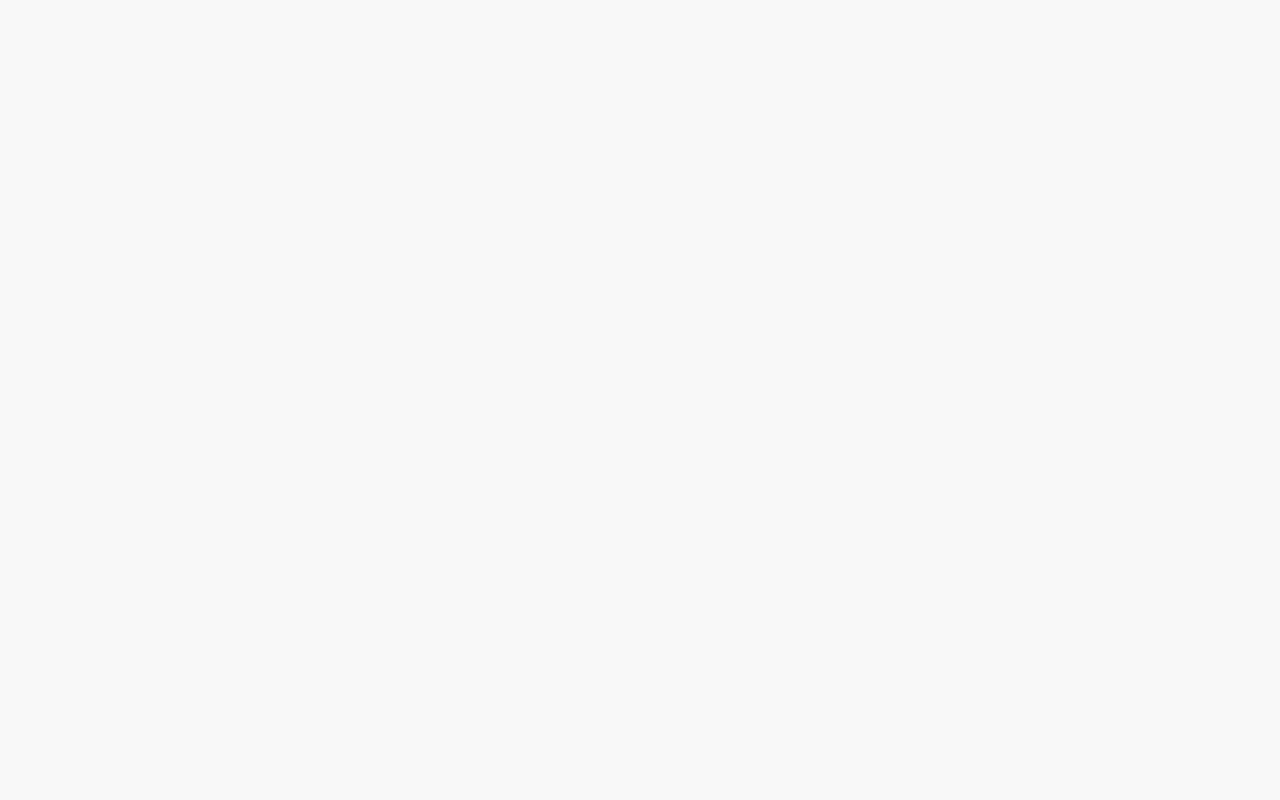
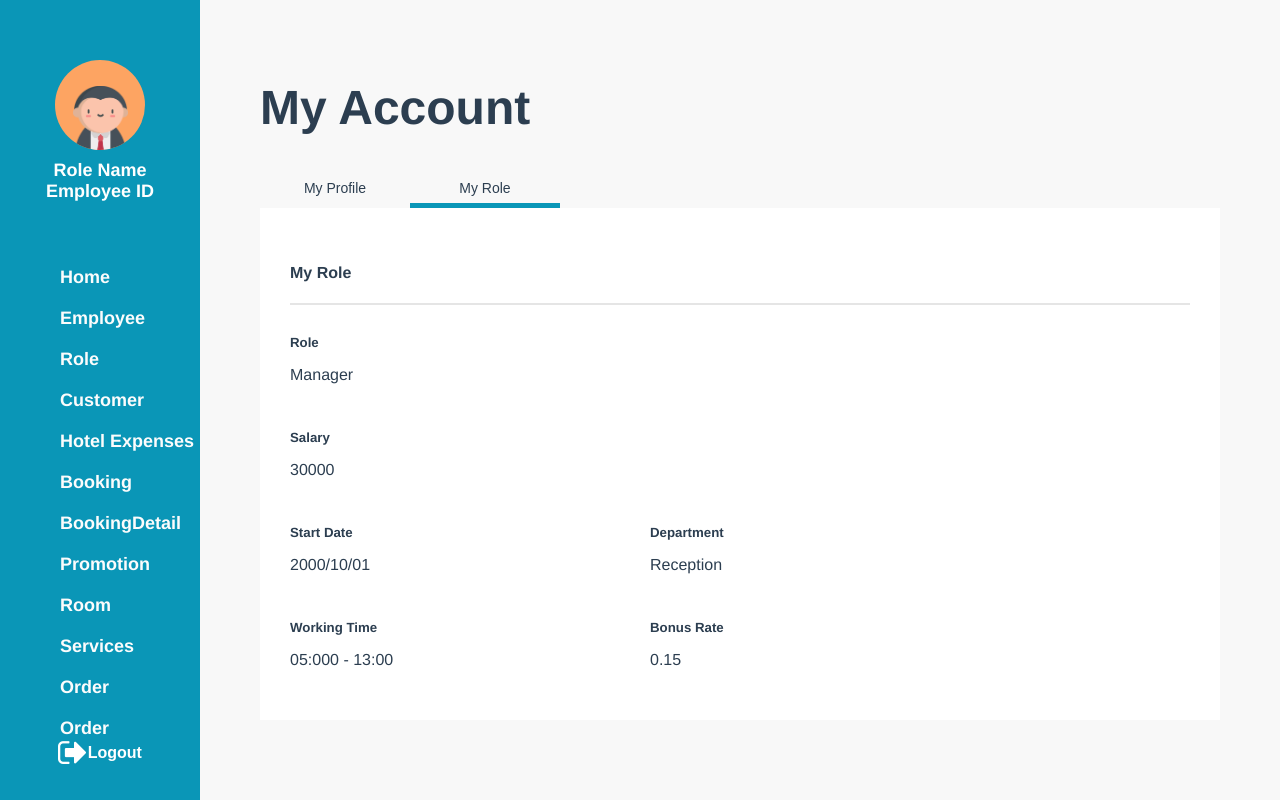
Before and after one commit to qbeam/PocoLoco, a Vue app: page /MyAccount in a window 1280 px wide. Before the commit this address had no page. Built offline with nearby package versions, Linux system fonts and the light colour scheme; what v-calendar, vue3-apexcharts would draw is missing.

Commit message:
MyAccount page

```diff
--- /dev/null
+++ b/src/components/MyAccountPages/MyProfille.vue
@@ -0,0 +1,129 @@
+<template>
+  <div class="header">
+    <h4>Personal Information</h4>
+    <i class="fa fa-pencil" @click="showPopup" />
+  </div>
+
+  <h5>Name</h5>
+  <p>{{ name }}</p>
+
+  <h5>Identification</h5>
+  <p>{{ identification }}</p>
+
+  <div class="group">
+    <div class="group-item">
+      <h5>Birth Date</h5>
+      <p>{{ birth }}</p>
+    </div>
+    <div class="group-item">
+      <h5>Gender</h5>
+      <p>{{ gender }}</p>
+    </div>
+  </div>
+
+  <div class="group">
+    <div class="group-item">
+      <h5>Email</h5>
+      <p>{{ email }}</p>
+    </div>
+    <div class="group-item">
+      <h5>Phone</h5>
+      <p>{{ phone }}</p>
+    </div>
+  </div>
+
+  <Popup
+    v-bind:visible="popupVisible"
+    @popReturn="editVisible"
+    :buttons="true"
+    :style="{ top: '0', right: '0' }"
+  >
+    <div class="group">
+      <div class="group-item" :style="{ width: '50%' }">
+        <p>Name</p>
+        <input />
+      </div>
+      <div class="group-item">
+        <p>Surname</p>
+        <input />
+      </div>
+    </div>
+    <p>Phone</p>
+    <input />
+    <p>Email</p>
+    <input :style="{ width: '80%' }" />
+  </Popup>
+</template>
+
+<script>
+import Popup from "../Popup";
+export default {
+  name: "MyProfile",
+  components: { Popup },
+  data() {
+    return {
+      name: "Monkey Harry",
+      identification: "1231230123213",
+      birth: "2000/10/01",
+      gender: "Male",
+      email: "monkey.h@pocoloco.com",
+      phone: "0818888888",
+      popupVisible: false,
+    };
+  },
+  methods: {
+    showPopup() {
+      this.popupVisible = true;
+    },
+    editVisible(value) {
+      this.popupVisible = value;
+    },
+  },
+};
+</script>
+
+<style scoped>
+.header {
+  display: flex;
+  align-items: center;
+  border-bottom: 2px solid #e5e5e5;
+}
+.fa-pencil {
+  font-size: 20px;
+  margin-left: 30px;
+}
+.fa-pencil:hover {
+  color: var(--primary-blue);
+  cursor: pointer;
+  font-size: 22px;
+}
+h5 {
+  margin: 30px 0 0 0;
+}
+.group {
+  display: flex;
+}
+.group-item {
+  width: 40%;
+}
+input {
+  width: 200px;
+  height: 35px;
+  padding-left: 10px;
+  font-size: 14px;
+  margin-bottom: 25px;
+}
+@media (max-width: 1000px) {
+  input {
+    width: 150px;
+  }
+}
+@media (max-width: 750px) {
+  .group {
+    flex-direction: column;
+  }
+  input {
+    width: 200px;
+  }
+}
+</style>
--- /dev/null
+++ b/src/components/MyAccountPages/MyRole.vue
@@ -0,0 +1,73 @@
+<template>
+  <div class="header">
+    <h4>My Role</h4>
+  </div>
+
+  <h5>Role</h5>
+  <p>{{ role }}</p>
+
+  <h5>Salary</h5>
+  <p>{{ salary }}</p>
+
+  <div class="group">
+    <div class="group-item">
+      <h5>Start Date</h5>
+      <p>{{ start }}</p>
+    </div>
+    <div class="group-item">
+      <h5>Department</h5>
+      <p>{{ dept }}</p>
+    </div>
+  </div>
+
+  <div class="group">
+    <div class="group-item">
+      <h5>Working Time</h5>
+      <p>{{ shift }}</p>
+    </div>
+    <div class="group-item">
+      <h5>Bonus Rate</h5>
+      <p>{{ bonus }}</p>
+    </div>
+  </div>
+</template>
+
+<script>
+export default {
+  name: "MyRole",
+
+  data() {
+    return {
+      role: "Manager",
+      salary: "30000",
+      start: "2000/10/01",
+      dept: "Reception",
+      shift: "05:000 - 13:00",
+      bonus: "0.15",
+    };
+  },
+};
+</script>
+
+<style scoped>
+.header {
+  display: flex;
+  align-items: center;
+  border-bottom: 2px solid #e5e5e5;
+}
+h5 {
+  margin: 30px 0 0 0;
+}
+.group {
+  display: flex;
+}
+.group-item {
+  width: 40%;
+}
+
+@media (max-width: 750px) {
+  .group {
+    flex-direction: column;
+  }
+}
+</style>
--- a/src/router/index.js
+++ b/src/router/index.js
@@ -29,6 +29,7 @@ import OrderMaid from "../views/OrderMaid.vue";
 import OrderChef from "../views/OrderChef.vue";
 import Payment from '../views/Payment.vue';
 import TimeStamp from "../views/TimeStamp.vue";
+import MyAccount from '../views/MyAccount.vue'
 
 const routes = [
   {
@@ -180,6 +181,10 @@ const routes = [
     path: '/TimeStamp',
     name: 'TimeStamp',
     component: TimeStamp
+  }, {
+    path: '/MyAccount',
+    name: 'MyAccount',
+    component: MyAccount
   }
 ];
 
--- /dev/null
+++ b/src/views/MyAccount.vue
@@ -0,0 +1,92 @@
+<template>
+  <TablePage>
+    <h3>My Account</h3>
+    <div>
+      <button
+        class="menu-button"
+        v-for="(menu, i) in menus"
+        :key="i"
+        @click="selectMenu(menu)"
+        :style="
+          menu == selected
+            ? { borderBottom: '5px solid var(--primary-blue)' }
+            : {}
+        "
+      >
+        {{ menu }}
+      </button>
+    </div>
+
+    <div class="inner-container">
+      <MyProfile v-if="selected == menus[0]" />
+      <MyRole v-if="selected == menus[1]" />
+    </div>
+  </TablePage>
+</template>
+
+<script>
+import TablePage from "../components/TablePage.vue";
+import MyProfile from "../components/MyAccountPages/MyProfille";
+import MyRole from "../components/MyAccountPages/MyRole";
+
+const menus = ["My Profile", "My Role"];
+export default {
+  name: "MyAccount",
+  components: {
+    TablePage,
+    MyProfile,
+    MyRole,
+  },
+  data() {
+    return {
+      menus,
+      selected: menus[1],
+    };
+  },
+  methods: {
+    selectMenu(menu) {
+      this.selected = menu;
+    },
+  },
+};
+</script>
+
+<style scoped>
+h3 {
+  font-size: 48px;
+  margin: 80px 0 35px 0;
+}
+.menu-button {
+  width: 150px;
+  height: 35px;
+  background: none;
+  border: none;
+  cursor: pointer;
+  font-size: 14px;
+  color: var(--text-color);
+}
+.inner-container {
+  display: flex;
+  height: fit-content;
+  margin-bottom: 50px;
+  padding: 35px 30px;
+  background: white;
+}
+@media (max-width: 1000px) {
+  h3 {
+    margin: 40px 0 20px 0;
+  }
+}
+@media (max-width: 700px) {
+  .inner-container {
+    margin-bottom: 20px;
+  }
+  .menu-button {
+    width: 100px;
+    height: 35px;
+    background: none;
+    border: none;
+    cursor: pointer;
+  }
+}
+</style>
```
